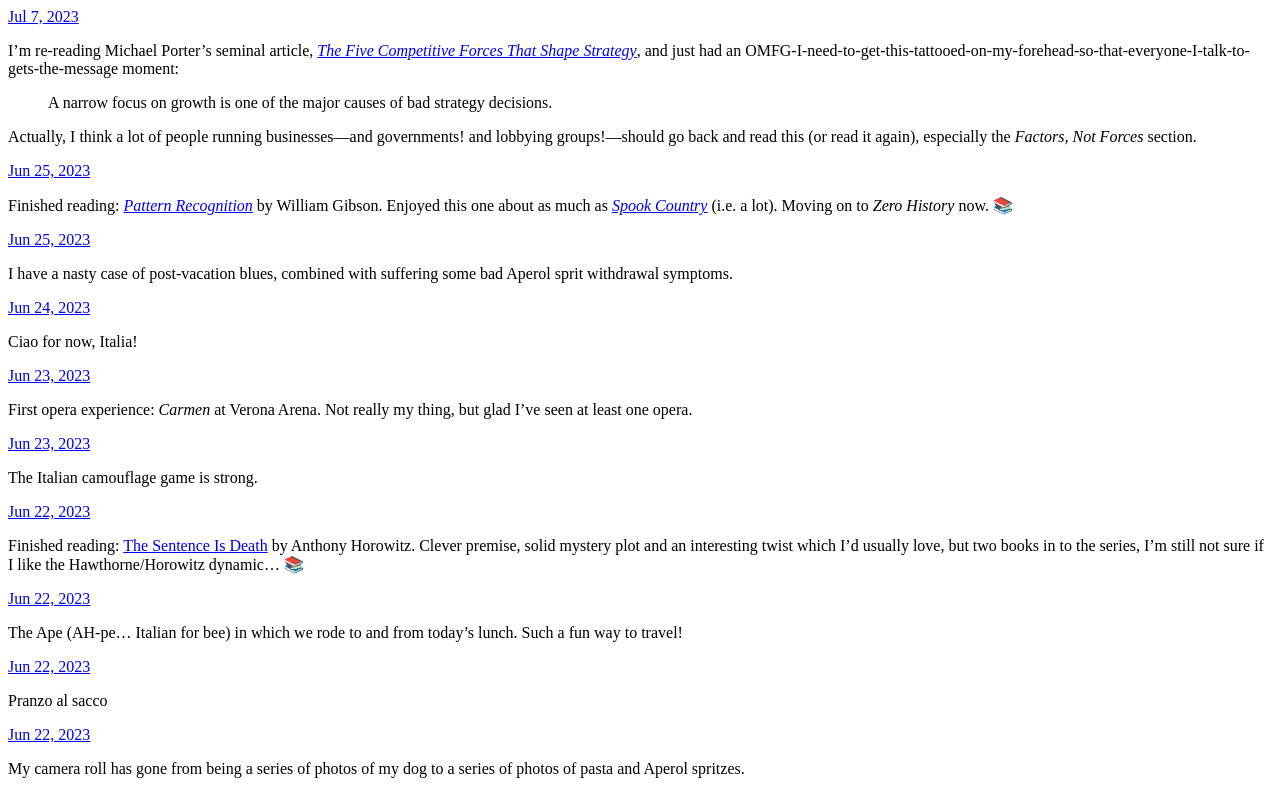
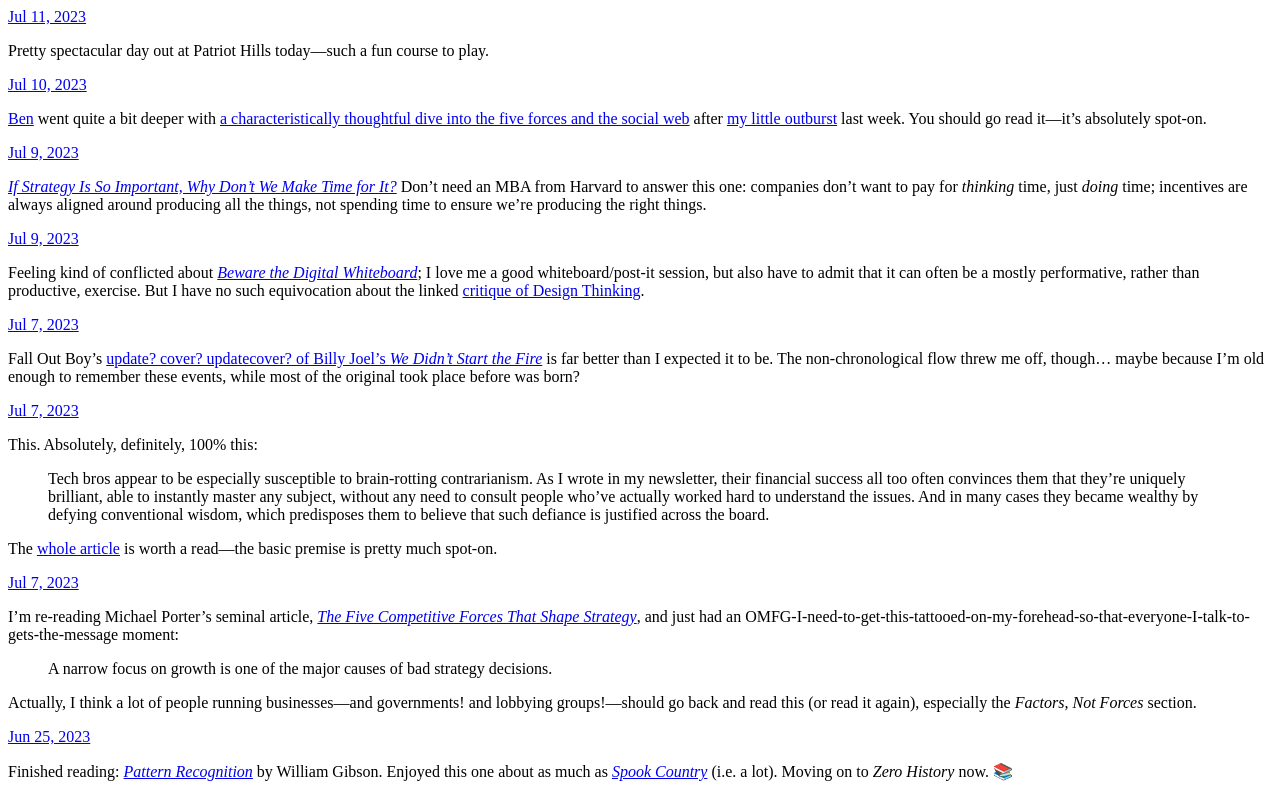
Before and after one commit to campegg/micro.blog, a plain HTML site: page index.html in a window 1280 px wide. Shown: the top 791 px of the page. Drawn offline with Linux system fonts and the light colour scheme.

Commit message:
Archiving from Micro.blog.

```diff
--- a/index.html
+++ b/index.html
@@ -21,6 +21,77 @@
 <div class="h-feed">
 
 
+
+	  <div class="h-entry">
+
+
+		<a href="https://campegg.com/2023/07/11/pretty-spectacular-day.html" class="u-url"><time class="dt-published" datetime="2023-07-11 19:42:34 -0400">Jul 11, 2023</time></a>
+
+		<div class="e-content">
+			 <p>Pretty spectacular day out at Patriot Hills today—such a fun course to play.</p>
+<!-- raw HTML omitted -->
+
+		</div>
+	  </div>
+
+	  <div class="h-entry">
+
+
+		<a href="https://campegg.com/2023/07/10/ben-went-quite.html" class="u-url"><time class="dt-published" datetime="2023-07-10 18:18:20 -0400">Jul 10, 2023</time></a>
+
+		<div class="e-content">
+			 <p><a href="https://werd.io/">Ben</a> went quite a bit deeper with <a href="https://newsletter.werd.io/p/porters-five-forces-and-the-social">a characteristically thoughtful dive into the five forces and the social web</a> after <a href="https://campegg.com/2023/07/07/im-rereading-michael.html">my little outburst</a> last week. You should go read it—it&rsquo;s absolutely spot-on.</p>
+
+		</div>
+	  </div>
+
+	  <div class="h-entry">
+
+
+		<a href="https://campegg.com/2023/07/09/if-strategy-is.html" class="u-url"><time class="dt-published" datetime="2023-07-09 10:01:01 -0400">Jul 9, 2023</time></a>
+
+		<div class="e-content">
+			 <p><a href="https://hbr.org/2018/06/if-strategy-is-so-important-why-dont-we-make-time-for-it?tpcc=orgsocial_edit"><em>If Strategy Is So Important, Why Don’t We Make Time for It?</em></a> Don&rsquo;t need an MBA from Harvard to answer this one: companies don&rsquo;t want to pay for <em>thinking</em> time, just <em>doing</em> time; incentives are always aligned around producing all the things, not spending time to ensure we&rsquo;re producing the right things.</p>
+
+		</div>
+	  </div>
+
+	  <div class="h-entry">
+
+
+		<a href="https://campegg.com/2023/07/09/feeling-kind-of.html" class="u-url"><time class="dt-published" datetime="2023-07-09 08:47:16 -0400">Jul 9, 2023</time></a>
+
+		<div class="e-content">
+			 <p>Feeling kind of conflicted about <a href="https://www.wired.com/story/beware-the-digital-whiteboard/"><em>Beware the Digital Whiteboard</em></a>; I love me a good whiteboard/post-it session, but also have to admit that it can often be a mostly performative, rather than productive, exercise. But I have no such equivocation about the linked <a href="https://www.technologyreview.com/2023/02/09/1067821/design-thinking-retrospective-what-went-wrong/">critique of Design Thinking</a>.</p>
+
+		</div>
+	  </div>
+
+	  <div class="h-entry">
+
+
+		<a href="https://campegg.com/2023/07/07/fall-out-boys.html" class="u-url"><time class="dt-published" datetime="2023-07-07 15:07:55 -0400">Jul 7, 2023</time></a>
+
+		<div class="e-content">
+			 <p>Fall Out Boy&rsquo;s <a href="https://www.youtube.com/watch?v=2LkVKCWL0U4">update? cover? updatecover? of Billy Joel&rsquo;s <em>We Didn&rsquo;t Start the Fire</em></a> is far better than I expected it to be. The non-chronological flow threw me off, though&hellip; maybe because I&rsquo;m old enough to remember these events, while most of the original took place before was born?</p>
+
+		</div>
+	  </div>
+
+	  <div class="h-entry">
+
+
+		<a href="https://campegg.com/2023/07/07/this-absolutely-definitely.html" class="u-url"><time class="dt-published" datetime="2023-07-07 11:17:43 -0400">Jul 7, 2023</time></a>
+
+		<div class="e-content">
+			 <p>This. Absolutely, definitely, 100% this:</p>
+<blockquote>
+<p>Tech bros appear to be especially susceptible to brain-rotting contrarianism. As I wrote in my newsletter, their financial success all too often convinces them that they’re uniquely brilliant, able to instantly master any subject, without any need to consult people who’ve actually worked hard to understand the issues. And in many cases they became wealthy by defying conventional wisdom, which predisposes them to believe that such defiance is justified across the board.</p>
+</blockquote>
+<p>The <a href="https://archive.is/Idv9F">whole article</a> is worth a read—the basic premise is pretty much spot-on.</p>
+
+		</div>
+	  </div>
 
 	  <div class="h-entry">
 
```
